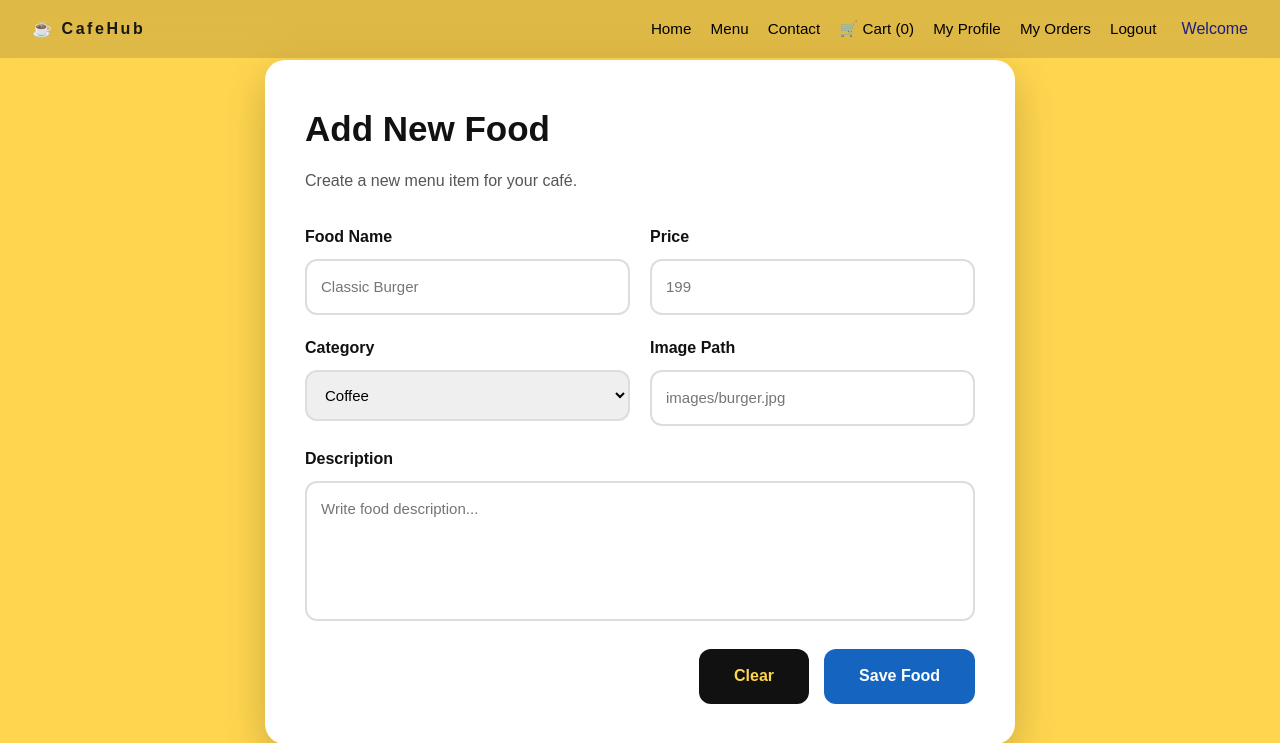
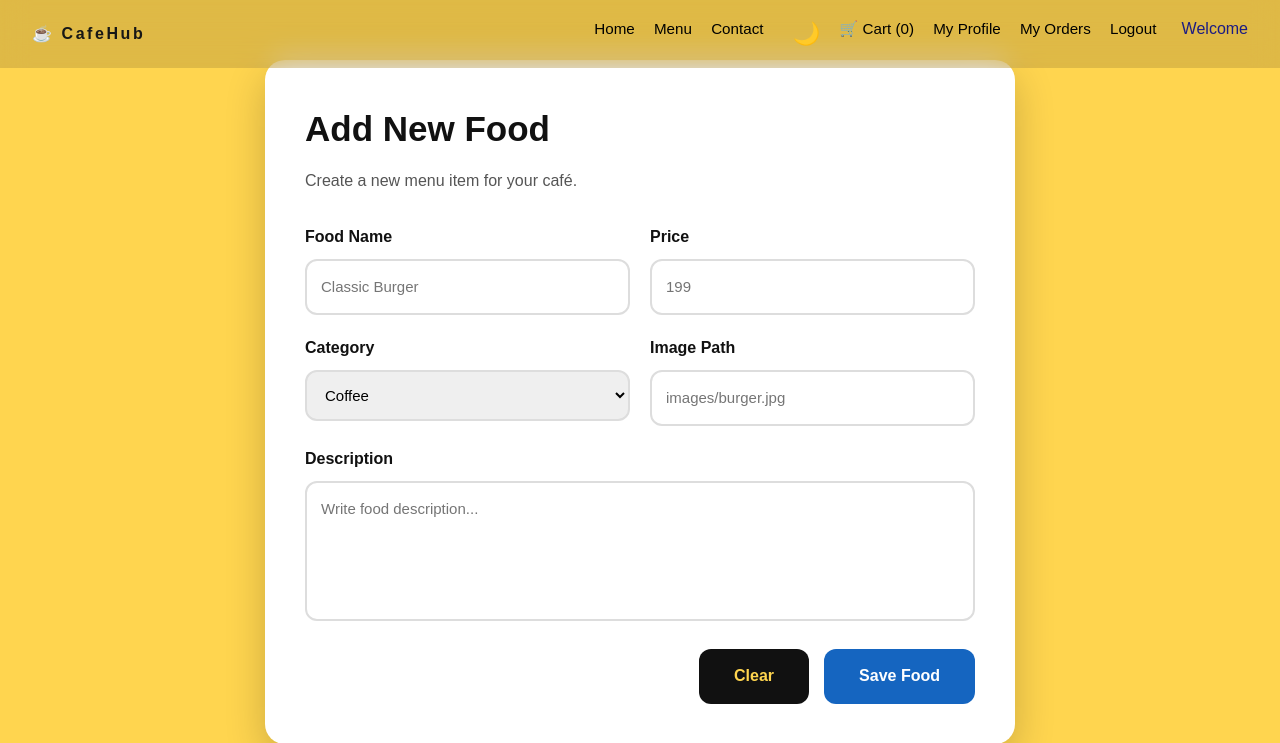
Before and after one commit to mohammadasif-27/CAFE, a Django app: page /staff/add-food/ in a window 1280 px wide. Shown: the top 743 px of the page. Run offline with Django 5.2, Linux system fonts and the light colour scheme; a user stored in the database is signed in; data that the repository does not hold is empty; some libraries are stand-ins or nearby versions.

Commit message:
add light and dark mood button

```diff
--- a/static/css/style.css
+++ b/static/css/style.css
@@ -1536,3 +1536,29 @@ textarea:focus{
 .map-link:hover {
     box-shadow: 0 18px 45px rgba(0,0,0,0.3);
 }
+/* Dark Mode */
+
+body.dark-mode {
+    background: #121212;
+    color: white;
+}
+
+body.dark-mode .navbar {
+    background: #1f1f1f;
+}
+
+body.dark-mode .footer {
+    background: #1f1f1f;
+}
+
+body.dark-mode .nav-link {
+    color: white;
+}
+
+.theme-btn {
+    background: transparent;
+    border: none;
+    cursor: pointer;
+    font-size: 22px;
+    margin-left: 10px;
+}
--- a/templates/base.html
+++ b/templates/base.html
@@ -46,6 +46,9 @@
         {% endif %}
 
         <a class="nav-link" href="#contact">Contact</a>
+        <button id="themeToggle" class="theme-btn" type="button">
+    🌙
+</button>
 
         {% if user.is_authenticated %}
 
@@ -96,8 +99,8 @@
 
         <a class="nav-link" href="{% url 'home' %}">Home</a>
         <a class="nav-link" href="#menu">Menu</a>
-        <a class="nav-link" href="#about">About</a>
-        <a class="nav-link" href="#gallery">Gallery</a>
+        <!-- <a class="nav-link" href="#about">About</a>
+        <a class="nav-link" href="#gallery">Gallery</a> -->
 
         <!-- ONLY STAFF OWNER CAN SEE ADD FOOD -->
         {% if user.is_authenticated %}
@@ -127,6 +130,7 @@
           <a class="nav-link" href="{% url 'accounts:logout' %}">
             Logout
           </a>
+          <button id="themeToggle">🌙</button>
 
         {% else %}
 
@@ -139,6 +143,7 @@
           </a>
 
         {% endif %}
+
 
       </nav>
     </div>
@@ -444,6 +449,15 @@ if(btn){
 
 }
 </script>
+<script>
+const themeBtn = document.getElementById("themeToggle");
+
+if (themeBtn) {
+    themeBtn.onclick = function () {
+        document.body.classList.toggle("dark-mode");
+    };
+}
+</script>
 
 </body>
 </html>
```
